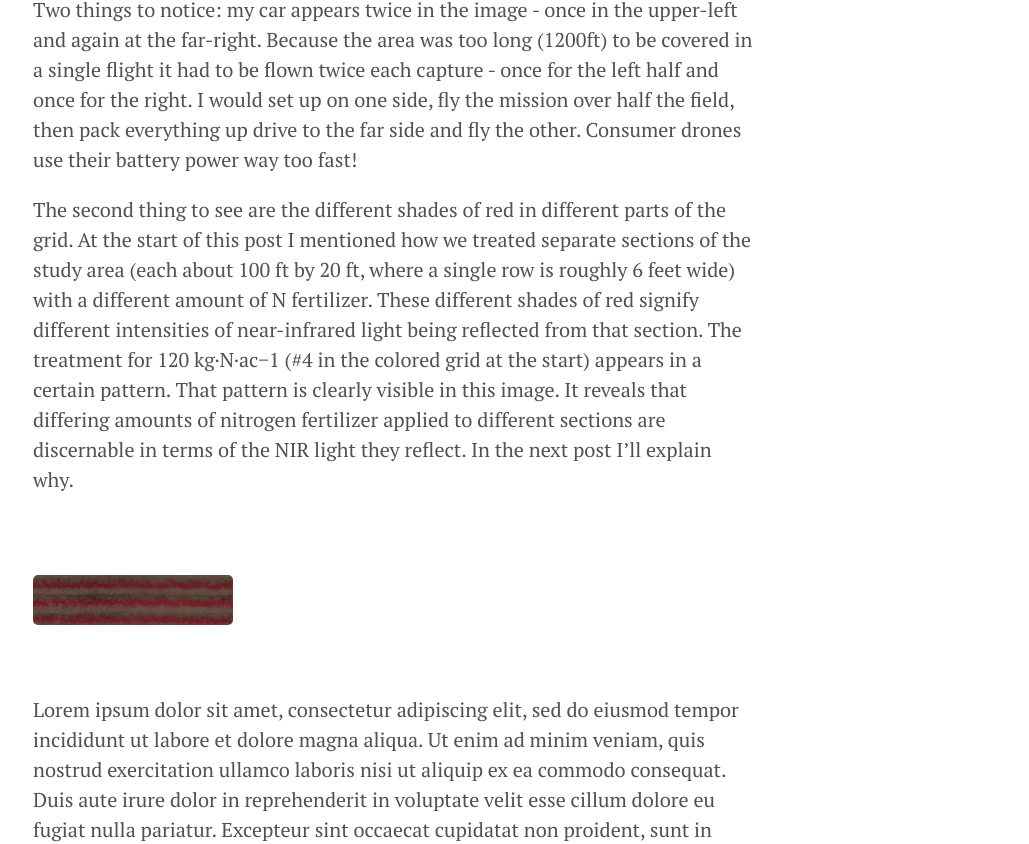
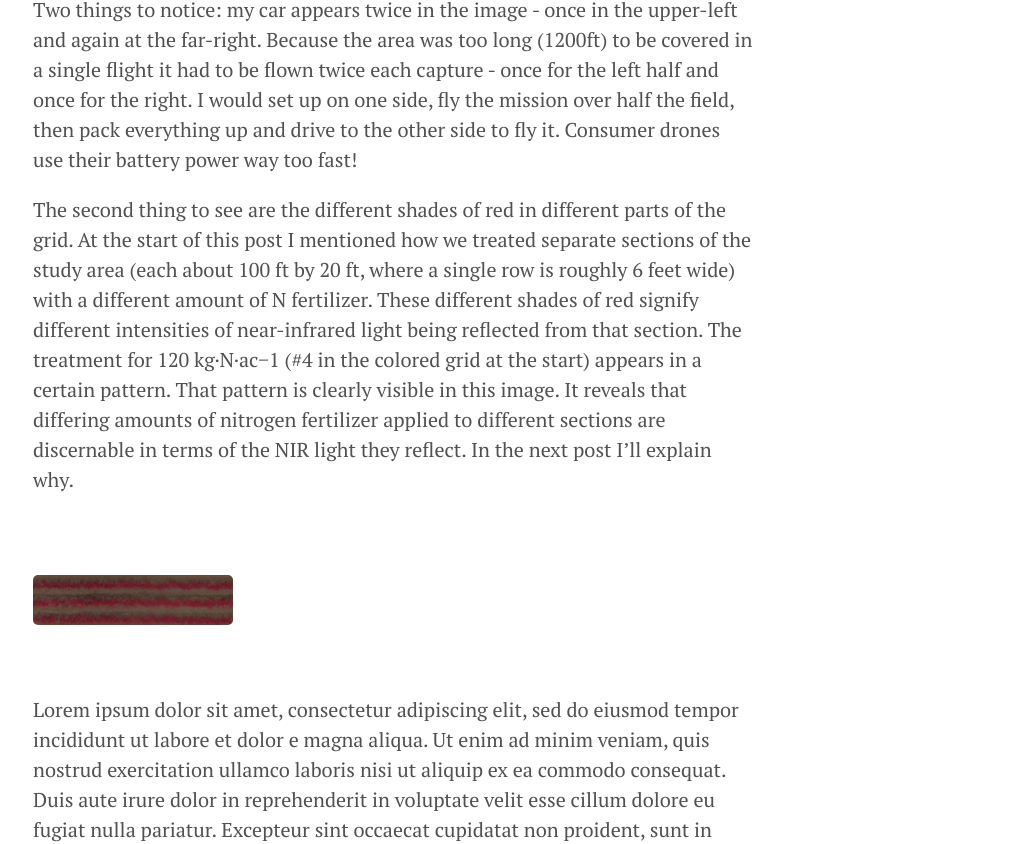
Before and after one commit to geraldmc/geraldmc.github.io, a Jekyll site: the page built from _posts/2019-02-23-predicting-yield-1.md, in a window 1280 px wide and 1400 px high, scrolled down 4182 px. Shown: the part 264-1108 px from the top of the window, without its empty margins (247-1276 px from the left). Built offline with Jekyll 4.4.1, drawn with Linux system fonts in a browser that asks for light colours; some of the changed text lies outside the part shown.

Commit message:
adds formatting

```diff
--- a/_posts/2019-02-23-predicting-yield-1.md
+++ b/_posts/2019-02-23-predicting-yield-1.md
@@ -56,7 +56,7 @@ The process of stitching together many hundreds of smaller images, separating th
 
 ![NGR Full]({{ site.url }}/assets/NGR-full-view.png){:height="200px" width="850px"}
 
-Two things to notice: my car appears twice in the image - once in the upper-left and again at the far-right. Because the area was too long (1200ft) to be covered in a single flight it had to be flown twice each capture - once for the left half and once for the right. I would set up on one side, fly the mission over half the field, then pack everything up drive to the far side and fly the other. Consumer drones use their battery power way too fast!
+Two things to notice: my car appears twice in the image - once in the upper-left and again at the far-right. Because the area was too long (1200ft) to be covered in a single flight it had to be flown twice each capture - once for the left half and once for the right. I would set up on one side, fly the mission over half the field, then pack everything up and drive to the other side to fly it. Consumer drones use their battery power way too fast!
 
 The second thing to see are the different shades of red in different parts of the grid. At the start of this post I mentioned how we treated separate sections of the study area (each about 100 ft by 20 ft, where a single row is roughly 6 feet wide) with a different amount of N fertilizer. These different shades of red signify different intensities of near-infrared light being reflected from that section. The treatment for 120 kg·N·ac−1 (#4 in the colored grid at the start) appears in a certain pattern. That pattern is clearly visible in this image. It reveals that differing amounts of nitrogen fertilizer applied to different sections are discernable in terms of the NIR light they reflect. In the next post I'll explain why.
 
@@ -64,7 +64,7 @@ The second thing to see are the different shades of red in different parts of th
 ![CIR Section 001]({{ site.url }}/assets/2017-04-25_001_3_CIR.png){:height="50px" width="200px"}
 <br />
 
-Lorem ipsum dolor sit amet, consectetur adipiscing elit, sed do eiusmod tempor incididunt ut labore et dolore magna aliqua. Ut enim ad minim veniam, quis nostrud exercitation ullamco laboris nisi ut aliquip ex ea commodo consequat. Duis aute irure dolor in reprehenderit in voluptate velit esse cillum dolore eu fugiat nulla pariatur. Excepteur sint occaecat cupidatat non proident, sunt in culpa qui officia deserunt mollit anim id est laborum.
+Lorem ipsum dolor sit amet, consectetur adipiscing elit, sed do eiusmod tempor incididunt ut labore et dolor    e magna aliqua. Ut enim ad minim veniam, quis nostrud exercitation ullamco laboris nisi ut aliquip ex ea commodo consequat. Duis aute irure dolor in reprehenderit in voluptate velit esse cillum dolore eu fugiat nulla pariatur. Excepteur sint occaecat cupidatat non proident, sunt in culpa qui officia deserunt mollit anim id est laborum.
 
 <br />
 ![NDVI Section 001]({{ site.url }}/assets/2017-04-25_001_3_NDVI.png){:height="200px" width="850px"}
```
